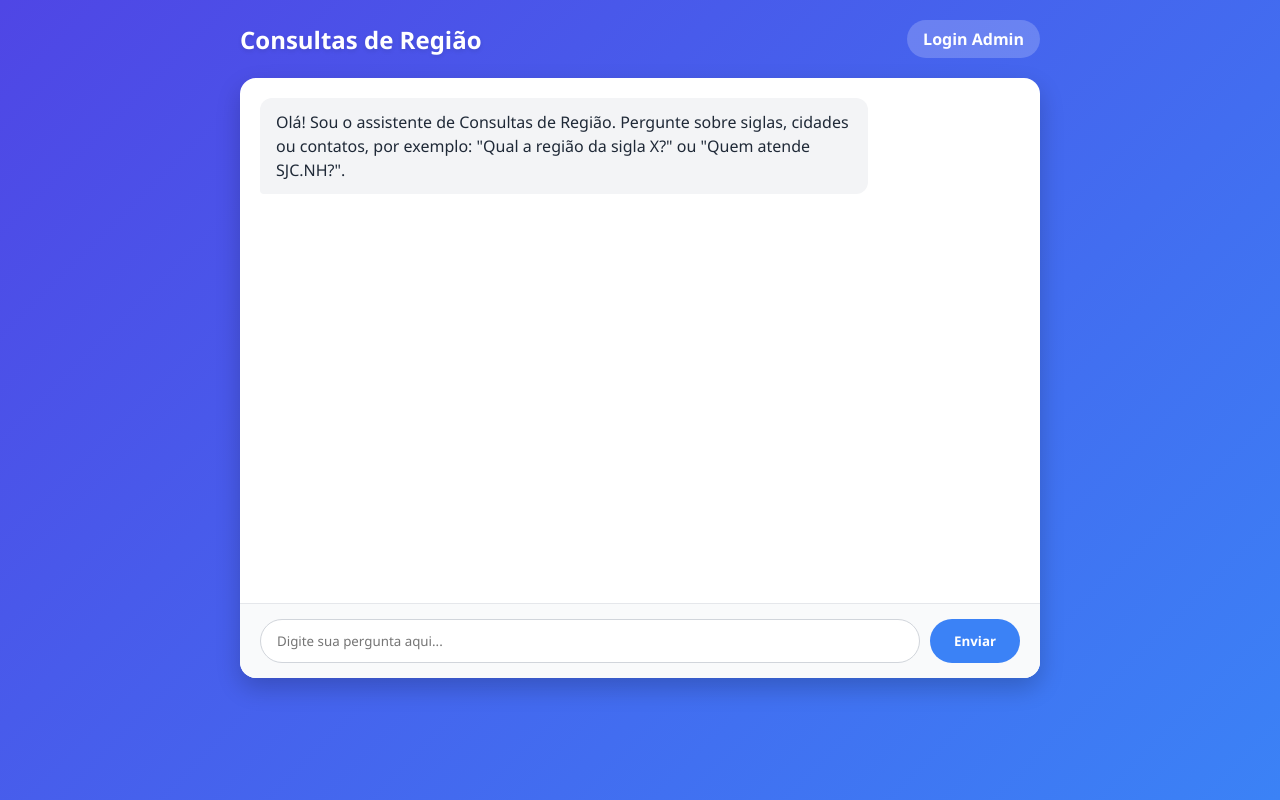
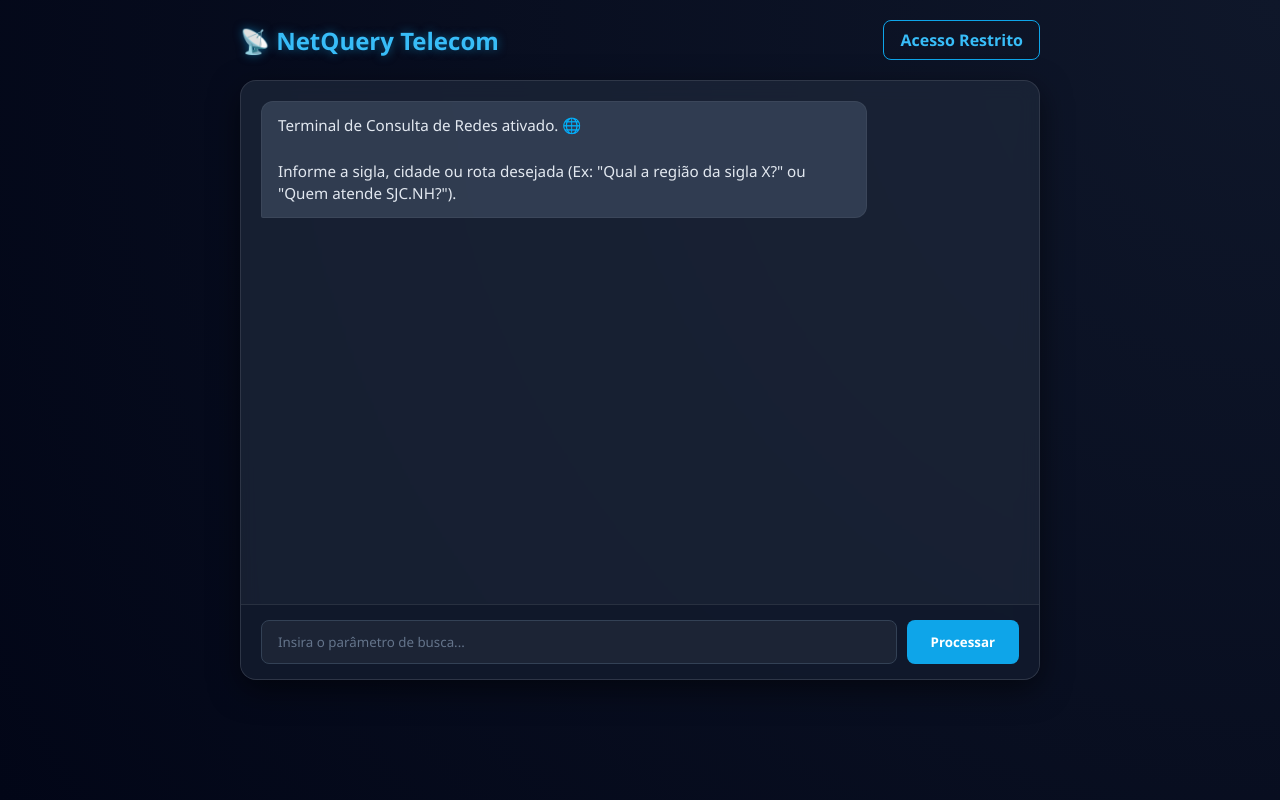
Before and after one commit to VictorOli23/Consultas-SPI, a FastAPI app: page / in a window 1280 px wide. Run offline with FastAPI, Linux system fonts and the light colour scheme.

Commit message:
Update index.html

```diff
--- a/templates/index.html
+++ b/templates/index.html
@@ -3,48 +3,60 @@
 <head>
     <meta charset="UTF-8">
     <meta name="viewport" content="width=device-width, initial-scale=1.0">
-    <title>Consultas de Região</title>
+    <title>Sistecom - Consultas de Região</title>
     <style>
         :root {
-            --bg-grad: linear-gradient(135deg, #4f46e5 0%, #3b82f6 100%);
-            --chat-bg: #ffffff;
-            --text: #1f2937;
-            --user-bubble: #3b82f6;
-            --sys-bubble: #f3f4f6;
+            --bg-grad: radial-gradient(circle at top right, #0f172a, #020617);
+            --primary-glow: #0ea5e9;
+            --chat-bg: rgba(30, 41, 59, 0.7);
+            --text-light: #f8fafc;
+            --text-muted: #94a3b8;
+            --user-bubble: #0ea5e9;
+            --sys-bubble: rgba(51, 65, 85, 0.9);
         }
         * { box-sizing: border-box; margin: 0; padding: 0; font-family: 'Segoe UI', Tahoma, Geneva, Verdana, sans-serif; }
-        body { background: var(--bg-grad); height: 100vh; display: flex; flex-direction: column; align-items: center; padding: 20px; color: var(--text); }
-        .header { width: 100%; max-width: 800px; display: flex; justify-content: space-between; align-items: center; margin-bottom: 20px; color: white; }
-        .header h1 { font-size: 1.5rem; text-shadow: 0 2px 4px rgba(0,0,0,0.1); }
-        .login-btn { background: rgba(255,255,255,0.2); color: white; padding: 8px 16px; border-radius: 20px; text-decoration: none; font-weight: bold; transition: background 0.3s; }
-        .login-btn:hover { background: rgba(255,255,255,0.4); }
-        .chat-container { width: 100%; max-width: 800px; background: var(--chat-bg); border-radius: 16px; box-shadow: 0 10px 25px rgba(0,0,0,0.2); display: flex; flex-direction: column; height: 75vh; overflow: hidden; }
+        body { background: var(--bg-grad); height: 100vh; display: flex; flex-direction: column; align-items: center; padding: 20px; color: var(--text-light); }
+
+        .header { width: 100%; max-width: 800px; display: flex; justify-content: space-between; align-items: center; margin-bottom: 20px; }
+        .header h1 { font-size: 1.5rem; display: flex; align-items: center; gap: 10px; color: #38bdf8; text-shadow: 0 0 10px rgba(14, 165, 233, 0.5); }
+        .login-btn { border: 1px solid #0ea5e9; color: #38bdf8; padding: 8px 16px; border-radius: 8px; text-decoration: none; font-weight: bold; transition: all 0.3s; background: transparent; }
+        .login-btn:hover { background: #0ea5e9; color: #fff; box-shadow: 0 0 15px rgba(14, 165, 233, 0.4); }
+
+        .chat-container { width: 100%; max-width: 800px; background: var(--chat-bg); backdrop-filter: blur(10px); border: 1px solid rgba(255,255,255,0.1); border-radius: 16px; box-shadow: 0 10px 30px rgba(0,0,0,0.5); display: flex; flex-direction: column; height: 75vh; overflow: hidden; }
         .chat-box { flex: 1; padding: 20px; overflow-y: auto; display: flex; flex-direction: column; gap: 12px; }
-        .message { max-width: 80%; padding: 12px 16px; border-radius: 12px; line-height: 1.5; animation: fadeIn 0.3s ease-in-out; }
-        .message.system { background: var(--sys-bubble); align-self: flex-start; border-bottom-left-radius: 4px; }
-        .message.user { background: var(--user-bubble); color: white; align-self: flex-end; border-bottom-right-radius: 4px; }
-        .input-area { padding: 15px 20px; background: #f9fafb; border-top: 1px solid #e5e7eb; display: flex; gap: 10px; }
-        input[type="text"] { flex: 1; padding: 12px 16px; border: 1px solid #d1d5db; border-radius: 24px; outline: none; transition: border 0.3s; }
-        input[type="text"]:focus { border-color: #3b82f6; }
-        button { background: #3b82f6; color: white; border: none; padding: 0 24px; border-radius: 24px; cursor: pointer; font-weight: bold; transition: background 0.3s; }
-        button:hover { background: #2563eb; }
+        .chat-box::-webkit-scrollbar { width: 6px; }
+        .chat-box::-webkit-scrollbar-thumb { background: #475569; border-radius: 4px; }
+
+        .message { max-width: 80%; padding: 12px 16px; border-radius: 12px; line-height: 1.5; font-size: 0.95rem; animation: fadeIn 0.3s ease-in-out; }
+        .message.system { background: var(--sys-bubble); color: #e2e8f0; align-self: flex-start; border-bottom-left-radius: 2px; border: 1px solid rgba(255,255,255,0.05); }
+        .message.system b { color: #38bdf8; }
+        .message.user { background: var(--user-bubble); color: white; align-self: flex-end; border-bottom-right-radius: 2px; box-shadow: 0 4px 12px rgba(14, 165, 233, 0.3); }
+
+        .input-area { padding: 15px 20px; background: rgba(15, 23, 42, 0.8); border-top: 1px solid rgba(255,255,255,0.1); display: flex; gap: 10px; }
+        input[type="text"] { flex: 1; padding: 12px 16px; background: rgba(255,255,255,0.05); color: #fff; border: 1px solid #334155; border-radius: 8px; outline: none; transition: all 0.3s; }
+        input[type="text"]:focus { border-color: #0ea5e9; box-shadow: 0 0 8px rgba(14, 165, 233, 0.3); }
+        input[type="text"]::placeholder { color: #64748b; }
+
+        button { background: #0ea5e9; color: white; border: none; padding: 0 24px; border-radius: 8px; cursor: pointer; font-weight: bold; transition: all 0.3s; display: flex; align-items: center; gap: 5px; }
+        button:hover { background: #0284c7; box-shadow: 0 0 12px rgba(14, 165, 233, 0.5); }
+
         @keyframes fadeIn { from { opacity: 0; transform: translateY(10px); } to { opacity: 1; transform: translateY(0); } }
         @media (max-width: 600px) { .header h1 { font-size: 1.2rem; } .chat-container { height: 85vh; } }
     </style>
 </head>
 <body>
     <div class="header">
-        <h1>Consultas de Região</h1>
-        <a href="/login" class="login-btn">Login Admin</a>
+        <h1>📡 NetQuery Telecom</h1>
+        <a href="/login" class="login-btn">Acesso Restrito</a>
     </div>
 
     <div class="chat-container">
         <div class="chat-box" id="chatBox">
-            <div class="message system">Olá! Sou o assistente de Consultas de Região. Pergunte sobre siglas, cidades ou contatos, por exemplo: "Qual a região da sigla X?" ou "Quem atende SJC.NH?".</div>
+            <div class="message system">Terminal de Consulta de Redes ativado. 🌐<br><br>Informe a sigla, cidade ou rota desejada (Ex: "Qual a região da sigla X?" ou "Quem atende SJC.NH?").</div>
         </div>
         <div class="input-area">
-            <input type="text" id="userInput" placeholder="Digite sua pergunta aqui..." onkeypress="handleKeyPress(event)">
-            <button onclick="sendMessage()">Enviar</button>
+            <input type="text" id="userInput" placeholder="Insira o parâmetro de busca..." onkeypress="handleKeyPress(event)" autocomplete="off">
+            <button onclick="sendMessage()">Processar</button>
         </div>
     </div>
 
@@ -55,7 +67,7 @@
         function addMessage(text, sender) {
             const msgDiv = document.createElement("div");
             msgDiv.classList.add("message", sender);
-            msgDiv.innerHTML = text; // Permite formatação HTML
+            msgDiv.innerHTML = text;
             chatBox.appendChild(msgDiv);
             chatBox.scrollTop = chatBox.scrollHeight;
         }
@@ -76,7 +88,7 @@
                 const data = await response.json();
                 addMessage(data.answer, "system");
             } catch (error) {
-                addMessage("Erro de conexão com o servidor.", "system");
+                addMessage("Erro de conexão com o banco de dados principal.", "system");
             }
         }
 
```
